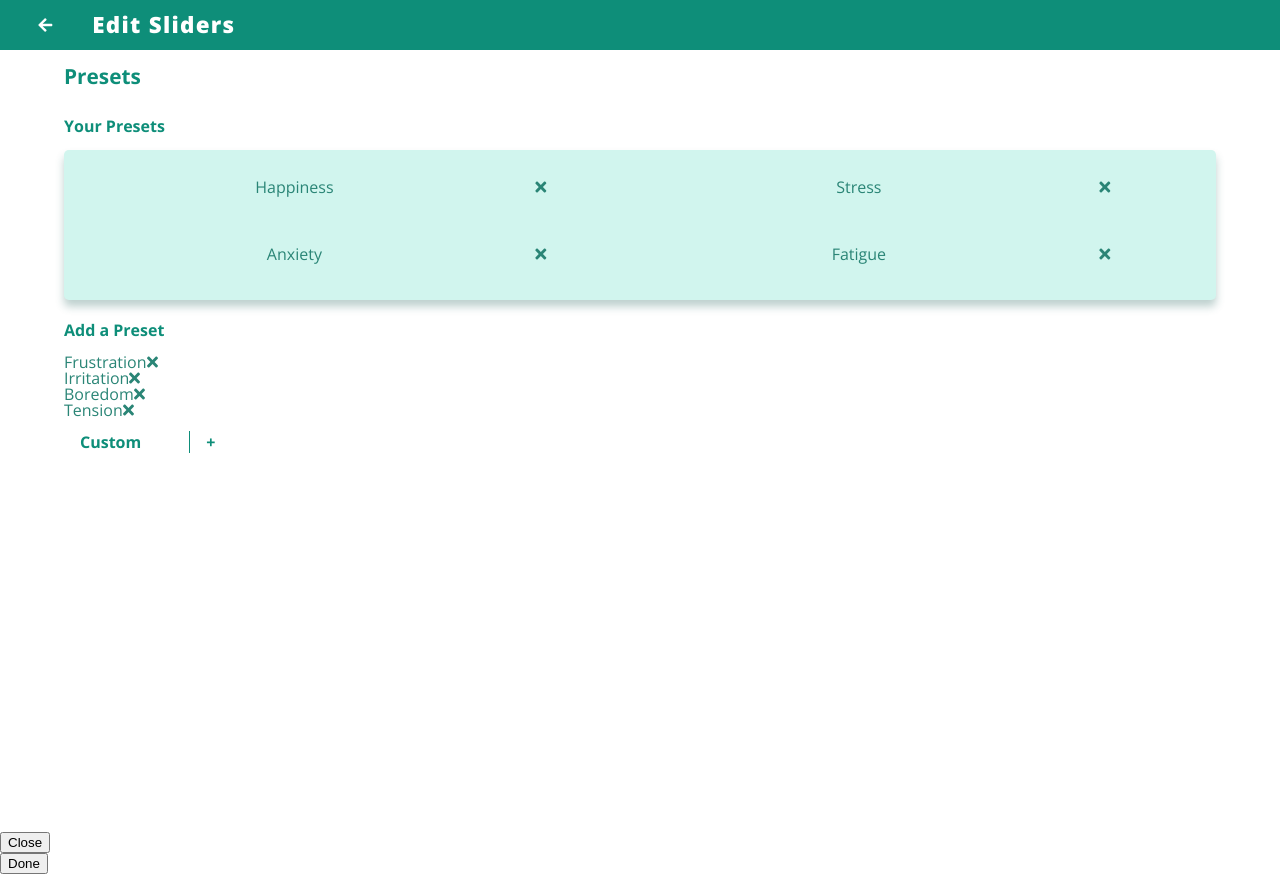
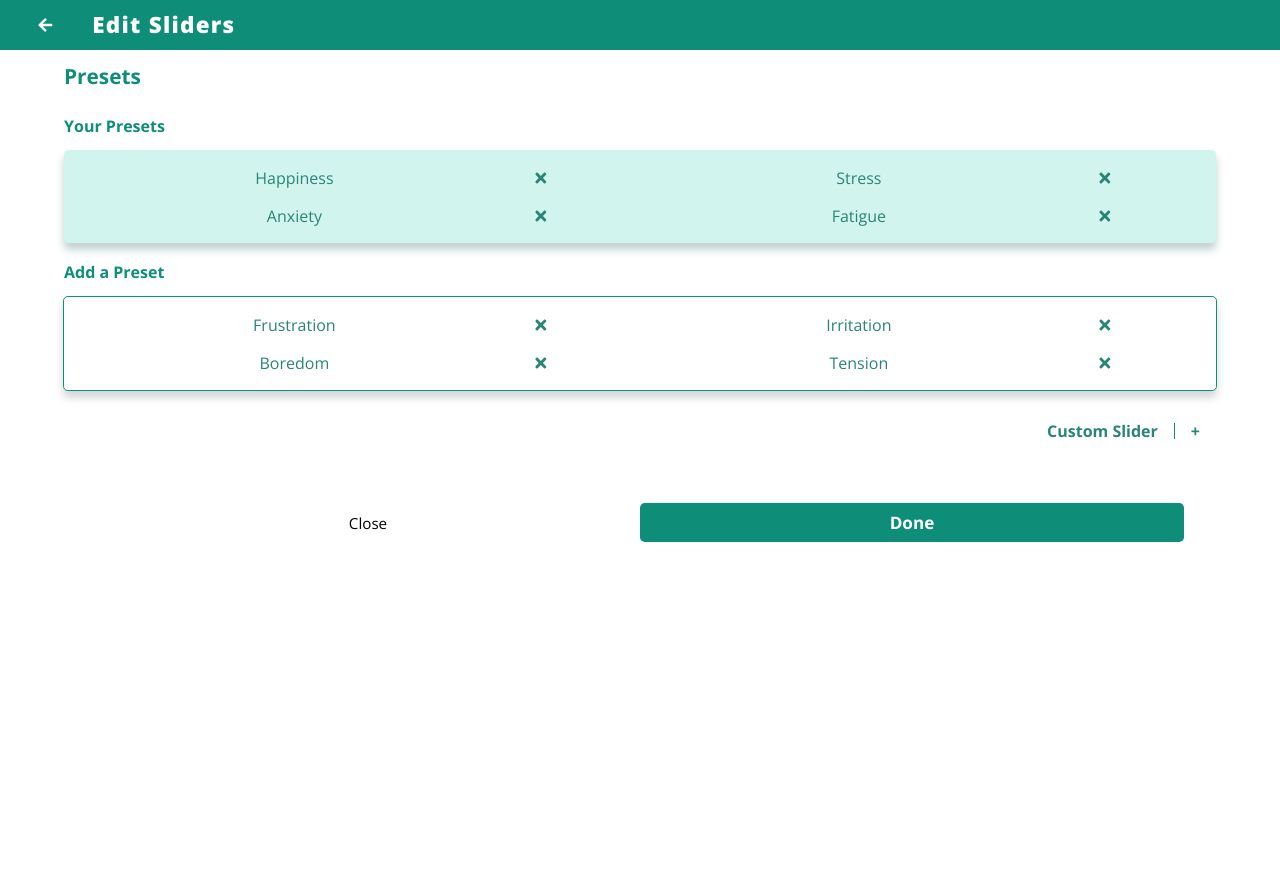
Before and after one commit to Euniceem/Mood-Journal, a React (Create React App) app: page / in a window 1280 px wide. After the commit the page ends 800 px from the top, so only its background shows below. Built offline with nearby package versions, Linux system fonts and the light colour scheme.

Commit message:
:lipstick: Current and Add preset box styles, tag and button styles

```diff
--- a/sass/config.scss
+++ b/sass/config.scss
@@ -31,6 +31,7 @@ $border-hover-1: rgb(4, 110, 93);
 
 $shadow-color-1: rgba(52, 167, 147, 0.6);
 $shadow-color-2: rgba(36, 98, 93, 0.3);
+$shadow-color-gray: rgba(0, 20, 20, 0.18);
 
 $component-drop-shadow: 0px 0.3rem 0;
 $component-light-shadow: 0px 0.4rem 0.5rem 0;
--- a/src/containers/EditSliders/EditSliders.jsx
+++ b/src/containers/EditSliders/EditSliders.jsx
@@ -15,6 +15,8 @@ class EditSliders extends Component {
 
   updateSliders = () => {
     // call an action to update the database with the new sliders. update the state in MoodEntry.jsx and cause the page to re-render with the updated sliders.
+
+    console.log(`User wants to update sliders!`);
   }
 
   render() {
@@ -45,13 +47,13 @@ class EditSliders extends Component {
               <Tag className="preset" tagName="Boredom" removeHandler={ this.removePreset } />
               <Tag className="preset" tagName="Tension" removeHandler={ this.removePreset } />
             </div>
+          </div>
+        </div>
 
-            {/* the custom feature is pretty much like POSTing a new kanban card to the database */}
-            <div className="custom-wrap">
-              <span className="text">Custom</span>
-              <span className="button">+</span>
-            </div>
-          </div>
+        {/* the custom feature is pretty much like POSTing a new kanban card to the database */}
+        <div className="custom-wrap">
+          <span className="text">Custom Slider</span>
+          <span className="button">+</span>
         </div>
 
         <div className="buttons-wrap">
--- a/src/containers/EditSliders/EditSliders.scss
+++ b/src/containers/EditSliders/EditSliders.scss
@@ -11,8 +11,8 @@
     flex-direction: column;
     align-items: center;
     margin-top: $margin-standard / 2;
-    margin-bottom: $margin-standard / 2;
-    height: 100%;
+    margin-bottom: $margin-standard;
+    // height: 100%;
 
     .title {
       font-family: $primary-font, $font-type;
@@ -47,17 +47,18 @@
         box-shadow: $component-light-shadow $shadow-color-2;
         border-radius: $radius-minimal;
         width: 100%;
-        height: 80%;
+        // height: 80%;
+        height: fit-content;
 
         .preset {
           display: flex;
           justify-content: center;
           align-items: center;
           transition: all 50ms ease-in;
+          padding-top: 0.2rem;
+          padding-bottom: 0.2rem;
           border-radius: 3rem;
           margin-top: $margin-standard / 2;
-          padding-top: 0.35rem;
-          padding-bottom: 0.35rem;
           margin-left: 1%;
           margin-right: 1%;
           padding-left: 1%;
@@ -85,55 +86,144 @@
     }
 
     .add-presets-wrap {
+      // width: 90%;
+      // height: 20%;
+      display: flex;
+      flex-direction: column;
+      align-items: center;
       width: 90%;
+      height: 25%;
 
       .title {
         font-size: 1rem;
         color: $font-color-1;
-        margin-top: $margin-standard / 2;
+        margin-top: $margin-standard / 1.5;
         margin-bottom: $margin-standard / 2;
         width: 100%;
       }
 
       .add-presets {
+        display: flex;
+        flex-direction: row;
+        flex-wrap: wrap;
+        background-color: $background-color-white;
+        border: 0.05rem solid $border-color-1;
+        box-shadow: $component-light-shadow $shadow-color-gray;
+        border-radius: $radius-minimal;
+        width: 100%;
+        // height: 80%;
+        height: fit-content;
+
         .preset {
-          font-family: $primary-font, $font-type;
+          display: flex;
+          justify-content: center;
+          align-items: center;
+          transition: all 50ms ease-in;
+          padding-top: 0.2rem;
+          padding-bottom: 0.2rem;
+          border-radius: 3rem;
+          margin-top: $margin-standard / 2;
+          margin-left: 1%;
+          margin-right: 1%;
+          padding-left: 1%;
+          padding-right: 1%;
+          flex-basis: 45%;
+          height: 20%;
+
+          &:last-child { margin-bottom: $margin-standard / 2; }
+
+          .name {
+            width: 75%;
+            text-align: center;
+          }
+
+          .fa-icon {
+            width: 20%;
+          }
+
+          &:hover, &:active {
+            background-color: $background-hover-2;
+            color: $font-active-1;
+          }
+        }
+      }
     }
   }
 
   .custom-wrap {
+    display: flex;
+    justify-content: flex-end;
     margin-top: $margin-standard / 2;
+    width: 95%;
 
     .text {
       font-family: $primary-font, $font-type;
       font-weight: bold;
-          color: $font-color-1;
+      // color: $font-color-1;
       padding: 0 $pad-standard 0 $pad-standard;
     }
 
     .button {
       font-family: $primary-font, $font-type;
       font-weight: bold;
-          color: $font-color-1;
+      // color: $font-color-1;
       border: none;
       border-left: 0.05rem solid $border-color-1;
       padding: 0 $pad-standard 0 $pad-standard;
-          margin-left: $margin-standard;
-        }
+      // margin-left: $margin-standard;
     }
   }
 
   .buttons-wrap {
+    display: flex;
+    justify-content: center;
+    margin-top: $margin-standard * 2;
+    margin-bottom: $margin-standard;
+    width: 100%;
+
     .buttons {
+      display: flex;
+      align-items: center;
+      width: 85%;
+
       .close {
+        display: flex;
+        justify-content: center;
+        align-items: center;
+        width: 50%;
+
         button {
-
+          font-family: $primary-font, $font-type;
+          font-size: 0.95rem;
+          background-color: $background-color-white;
+          border: none;
         }
       }
 
       .done {
+        display: flex;
+        justify-content: center;
+        align-items: center;
+        width: 50%;
+
         button {
+          font-family: $primary-font, $font-type;
+          font-weight: bold;
+          font-size: 1.07rem;
+          background-color: $background-color-1;
+          color: white;
+          transition: all 150ms ease-out;
+          // box-shadow: $component-drop-shadow $background-hover-1;
+          border-radius: $radius-minimal;
+          padding-top: $pad-standard / 2;
+          padding-bottom: $pad-standard / 2;
+          outline: none;
+          border: none;
+          width: 100%;
 
+          &:hover, &:active {
+            background-color: $background-hover-1;
+            color: white;
           }
         }
       }
```
Lines whose indentation alone changed are shown as unchanged.
